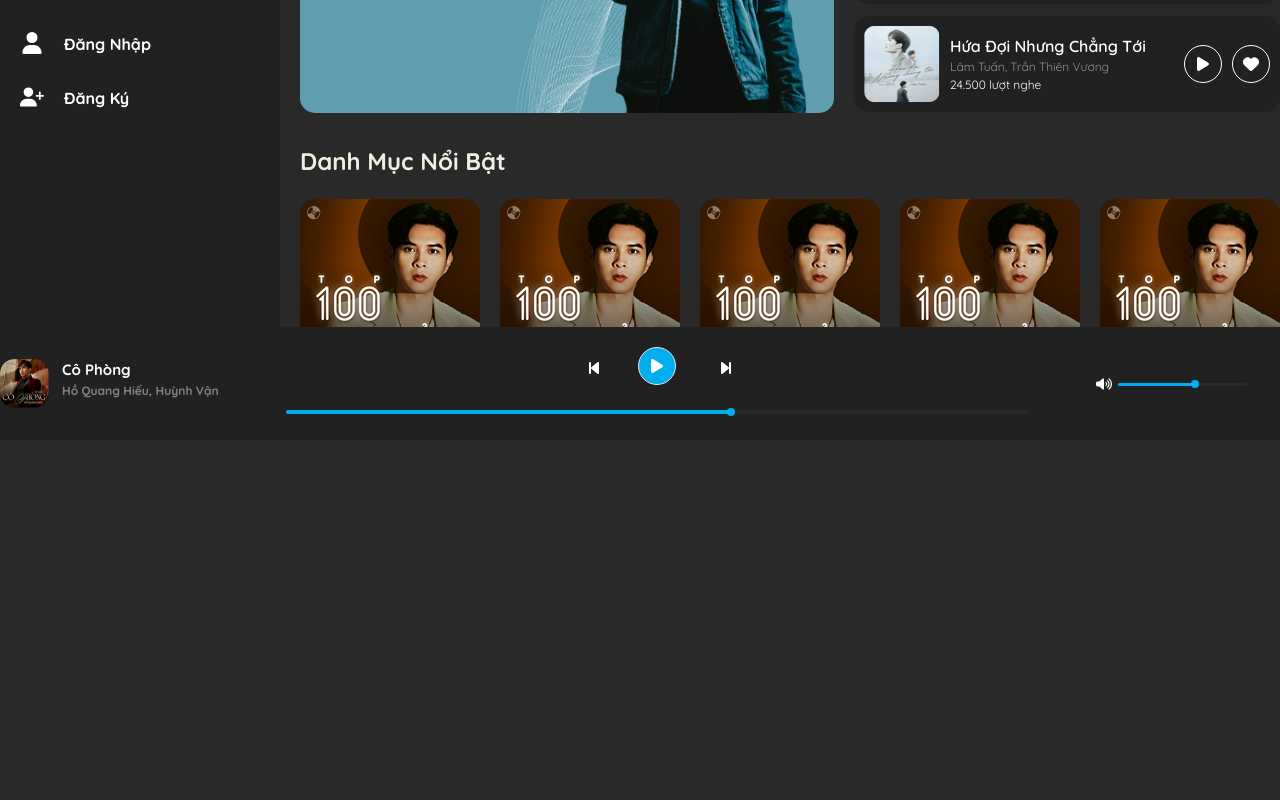
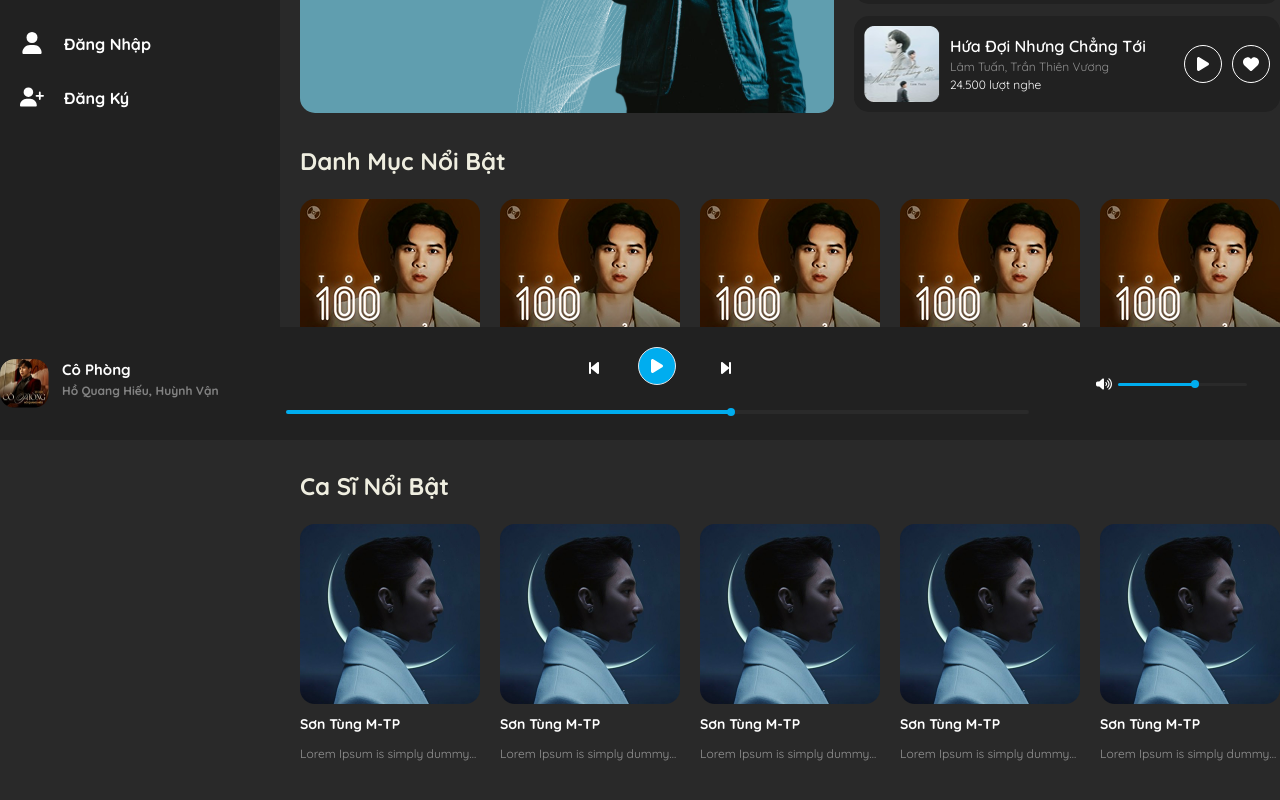
Before and after one commit to Subzerozzz/Project_FER, a React (Create React App) app: page / in a window 1280 px wide. Shown: the part 360-1160 px from the top of the page. Before the commit the page ends 948 px from the top, so only its background shows below. Built offline with nearby package versions, Linux system fonts and the light colour scheme.

Commit message:
Done home page

```diff
--- a/src/pages/Home/Home.js
+++ b/src/pages/Home/Home.js
@@ -1,5 +1,6 @@
 import { Section1 } from "./Section1";
 import { Section2 } from "./Section2";
+import { Section3 } from "./Section3";
 
 export const HomePage = () => {
   return (
@@ -8,6 +9,8 @@ export const HomePage = () => {
       <Section1 />
       {/* Section 2: Danh mục nổi bật  */}
       <Section2 />
+      {/* Section 3: Ca sĩ nổi bật */}
+      <Section3 />
     </>
   );
 };
--- a/src/pages/Home/Section2.js
+++ b/src/pages/Home/Section2.js
@@ -2,43 +2,54 @@ import { CardItem } from "../../components/common/Card/CardItem";
 import { Title } from "../../components/common/Title/Title";
 
 export const Section2 = () => {
+  const data = [
+    {
+      title: "Nhạc Trẻ",
+      image: "/demo/home/image-6.png",
+      description:
+        "Top 100 Nhạc Trẻ là danh sách 100 ca khúc hot nhất hiện tại của thể loại Nhạc Trẻ",
+      link: "#",
+    },
+    {
+      title: "Nhạc Trẻ",
+      image: "/demo/home/image-6.png",
+      description:
+        "Top 100 Nhạc Trẻ là danh sách 100 ca khúc hot nhất hiện tại của thể loại Nhạc Trẻ",
+      link: "#",
+    },
+    {
+      title: "Nhạc Trẻ",
+      image: "/demo/home/image-6.png",
+      description:
+        "Top 100 Nhạc Trẻ là danh sách 100 ca khúc hot nhất hiện tại của thể loại Nhạc Trẻ",
+      link: "#",
+    },
+    {
+      title: "Nhạc Trẻ",
+      image: "/demo/home/image-6.png",
+      description:
+        "Top 100 Nhạc Trẻ là danh sách 100 ca khúc hot nhất hiện tại của thể loại Nhạc Trẻ",
+      link: "#",
+    },
+    {
+      title: "Nhạc Trẻ",
+      image: "/demo/home/image-6.png",
+      description:
+        "Top 100 Nhạc Trẻ là danh sách 100 ca khúc hot nhất hiện tại của thể loại Nhạc Trẻ",
+      link: "#",
+    },
+  ];
+
   return (
     <>
-      <div className="">
+      <div className="mb-[30px]">
         <Title text="Danh Mục Nổi Bật" />
 
         <div className="grid grid-cols-5 gap-[20px]">
           {/* Item  */}
-          <CardItem
-            image="/demo/home/image-6.png"
-            title="Nhạc Trẻ"
-            description="Top 100 Nhạc Trẻ là danh sách 100 ca khúc hot nhất hiện tại của thể loại Nhạc Trẻ"
-            link="#"
-          />
-          <CardItem
-            image="/demo/home/image-6.png"
-            title="Nhạc Trẻ"
-            description="Top 100 Nhạc Trẻ là danh sách 100 ca khúc hot nhất hiện tại của thể loại Nhạc Trẻ"
-            link="#"
-          />
-          <CardItem
-            image="/demo/home/image-6.png"
-            title="Nhạc Trẻ"
-            description="Top 100 Nhạc Trẻ là danh sách 100 ca khúc hot nhất hiện tại của thể loại Nhạc Trẻ"
-            link="#"
-          />
-          <CardItem
-            image="/demo/home/image-6.png"
-            title="Nhạc Trẻ"
-            description="Top 100 Nhạc Trẻ là danh sách 100 ca khúc hot nhất hiện tại của thể loại Nhạc Trẻ"
-            link="#"
-          />
-          <CardItem
-            image="/demo/home/image-6.png"
-            title="Nhạc Trẻ"
-            description="Top 100 Nhạc Trẻ là danh sách 100 ca khúc hot nhất hiện tại của thể loại Nhạc Trẻ"
-            link="#"
-          />
+          {data.map((item, index) => (
+            <CardItem key={index + 1} {...item} />
+          ))}
         </div>
       </div>
     </>
--- /dev/null
+++ b/src/pages/Home/Section3.js
@@ -0,0 +1,56 @@
+import { CardItem } from "../../components/common/Card/CardItem";
+import { Title } from "../../components/common/Title/Title";
+
+export const Section3 = () => {
+  const data = [
+    {
+      title: "Sơn Tùng M-TP",
+      image: "/demo/home/image-7.png",
+      description:
+        "Lorem Ipsum is simply dummy text of the printing and typesetting industry.",
+      link: "#",
+    },
+    {
+      title: "Sơn Tùng M-TP",
+      image: "/demo/home/image-7.png",
+      description:
+        "Lorem Ipsum is simply dummy text of the printing and typesetting industry.",
+      link: "#",
+    },
+    {
+      title: "Sơn Tùng M-TP",
+      image: "/demo/home/image-7.png",
+      description:
+        "Lorem Ipsum is simply dummy text of the printing and typesetting industry.",
+      link: "#",
+    },
+    {
+      title: "Sơn Tùng M-TP",
+      image: "/demo/home/image-7.png",
+      description:
+        "Lorem Ipsum is simply dummy text of the printing and typesetting industry.",
+      link: "#",
+    },
+    {
+      title: "Sơn Tùng M-TP",
+      image: "/demo/home/image-7.png",
+      description:
+        "Lorem Ipsum is simply dummy text of the printing and typesetting industry.",
+      link: "#",
+    },
+  ];
+  return (
+    <>
+      <div className="">
+        <Title text="Ca Sĩ Nổi Bật" />
+
+        <div className="grid grid-cols-5 gap-[20px]">
+          {/* Item  */}
+          {data.map((item, index) => (
+            <CardItem key={index} {...item} />
+          ))}
+        </div>
+      </div>
+    </>
+  );
+};
```
Also changed, not shown: public/demo/home/image-7.png (added).
